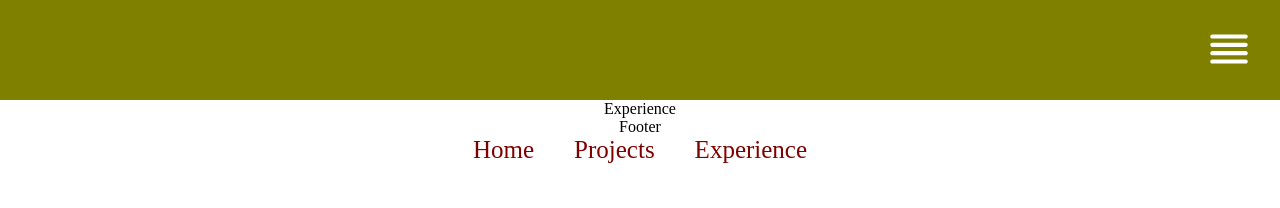
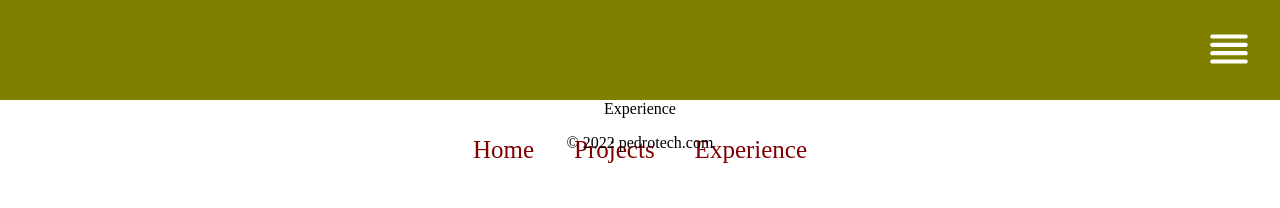
Before and after one commit to Baskanbetul/bee-portfolio, a React (Create React App) app: page /experience in a window 1280 px wide. Shown: the top 208 px of the page. Built offline with nearby package versions, Linux system fonts and the light colour scheme.

Commit message:
Added div and p tag on Footer component to start using personal links

```diff
--- a/src/components/Footer.js
+++ b/src/components/Footer.js
@@ -2,10 +2,11 @@ import React from 'react'
 
 function Footer() {
   return (
-    <div>
-      Footer
+    <div className="footer">
+      <div> </div>
+      <p> &copy; 2022 pedrotech.com </p>
     </div>
-  )
+  );
 }
 
 export default Footer
```
